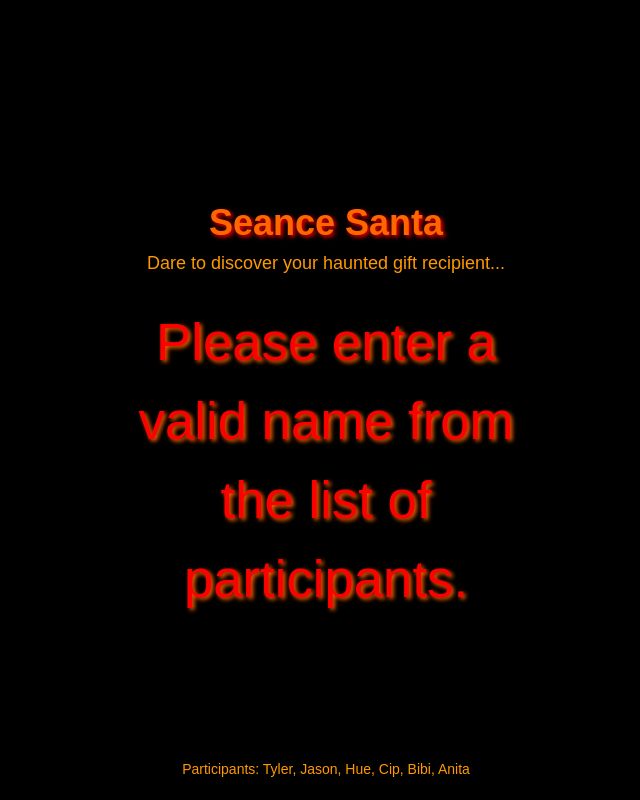
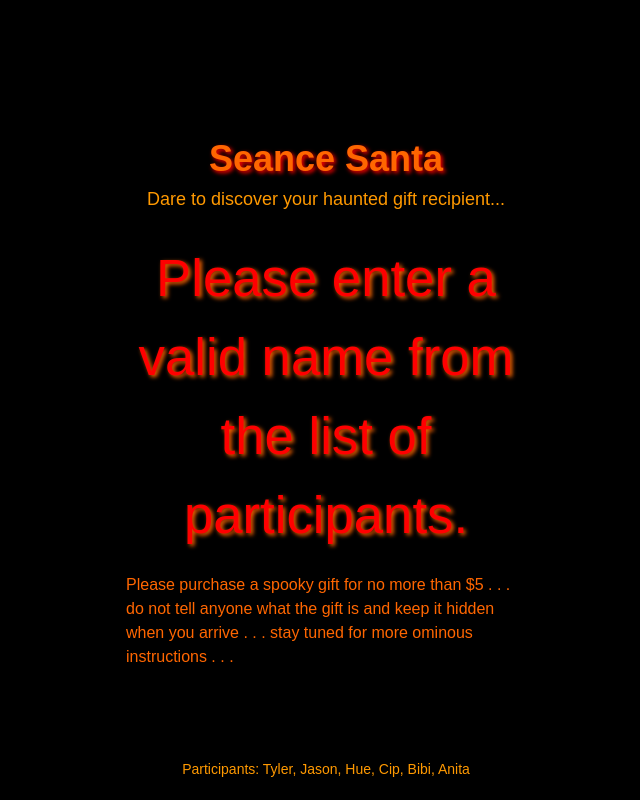
Before and after one commit to cipdv/seance-santa, a Next.js app: page / in a window 1280 px wide. Both pictures are taken after typing "Sample" into the empty fields and a click on the button "Summon Your Victim". Shown: the whole page, without its empty margins (314-954 px from the left). Built offline with nearby package versions, Linux system fonts and the light colour scheme.

Commit message:
seance santa v1.1

```diff
--- a/app/secret-santa.jsx
+++ b/app/secret-santa.jsx
@@ -150,7 +150,14 @@ export default function SecretSanta() {
             </button>
           </form>
         ) : (
-          <p style={spookyStyles.result}>{result}</p>
+          <div>
+            <p style={spookyStyles.result}>{result}</p>
+            <p className="mt-8">
+              Please purchase a spooky gift for no more than $5 . . . do not
+              tell anyone what the gift is and keep it hidden when you arrive .
+              . . stay tuned for more ominous instructions . . .{" "}
+            </p>
+          </div>
         )}
       </main>
       <footer style={spookyStyles.footer}>
```
